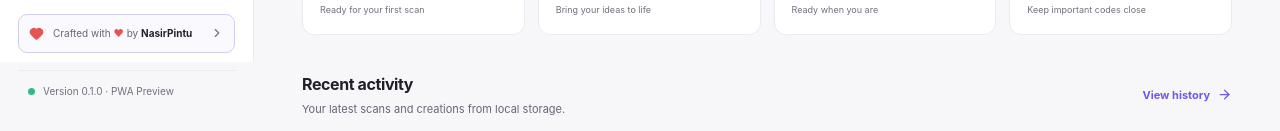
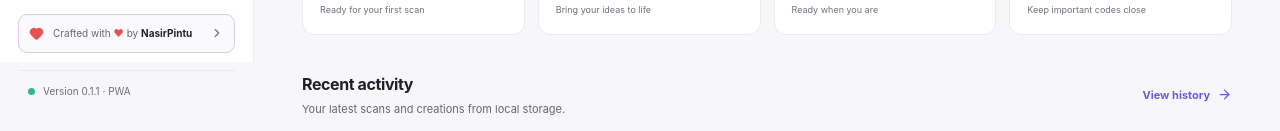
Before and after one commit to nasiropintu/scan-and-create, a React (Vite) app: page / in a window 1280 px wide. Shown: the part 738-869 px from the top of the page. Built offline with nearby package versions, Linux system fonts and the light colour scheme.

Commit message:
Bump app version to 0.1.1

```diff
--- a/package.json
+++ b/package.json
@@ -1,7 +1,7 @@
 {
   "name": "scan-and-create",
   "private": true,
-  "version": "0.0.0",
+  "version": "0.1.1",
   "type": "module",
   "scripts": {
     "dev": "vite",
--- a/src/App.tsx
+++ b/src/App.tsx
@@ -258,7 +258,7 @@ function App() {
 
           <div className="sidebar-footer">
             <span className="footer-dot" />
-            Version 0.1.0 · PWA Preview
+            Version 0.1.1 · PWA
           </div>
         </div>
       </aside>
--- a/src/features/settings/SettingsPage.tsx
+++ b/src/features/settings/SettingsPage.tsx
@@ -71,7 +71,7 @@ export default function SettingsPage({
         {
           app: 'Scan & Create',
           exportedAt: new Date().toISOString(),
-          version: '0.1.0',
+          version: '0.1.1',
           items,
         },
         null,
@@ -264,7 +264,7 @@ export default function SettingsPage({
             </span>
             <div>
               <h2>About & Creator</h2>
-              <p>Scan & Create · Version 0.1.0 Preview</p>
+              <p>Scan & Create · Version 0.1.1</p>
             </div>
           </div>
 
```
Also changed, not shown: 1 other file (tests, documents, lock files or other folders).
